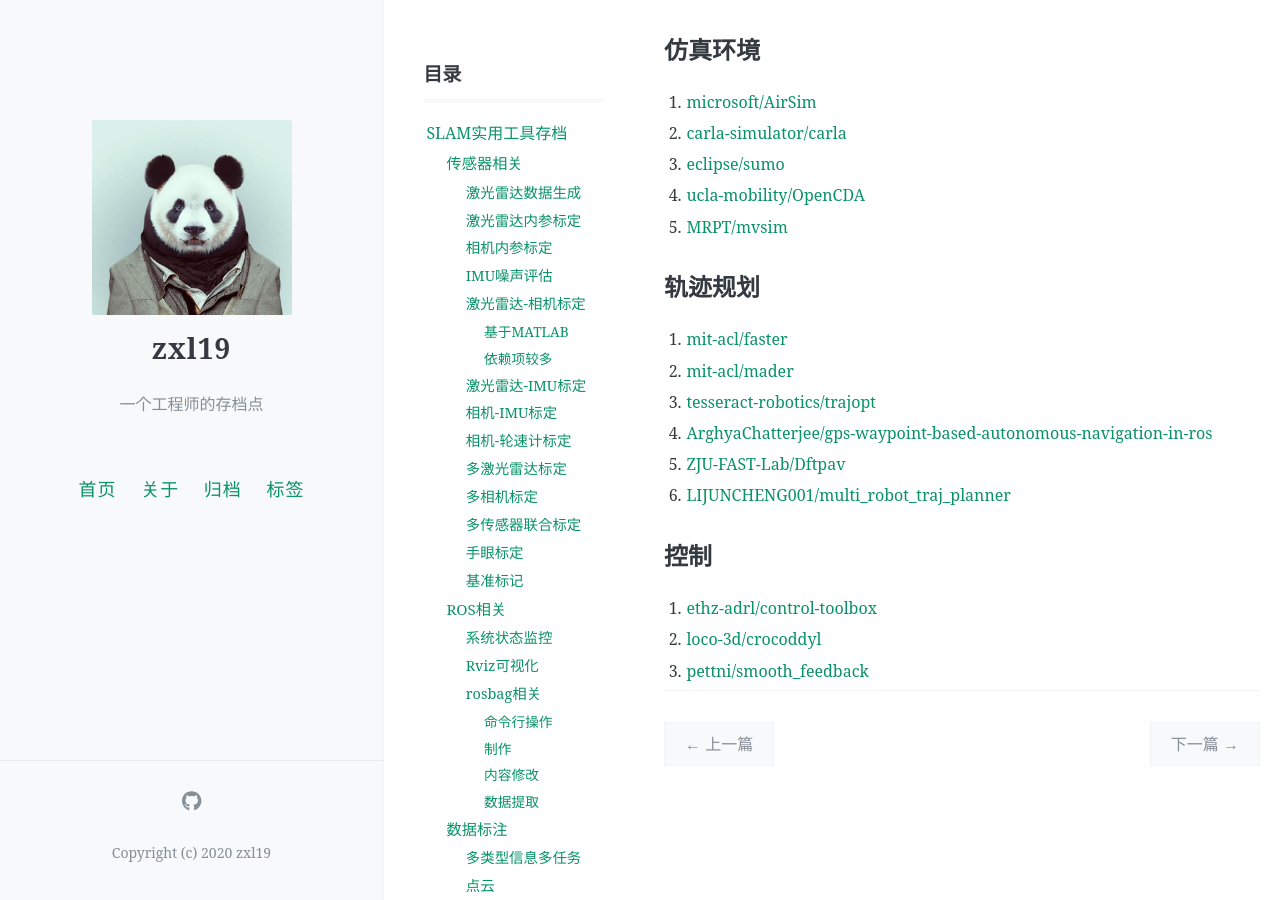
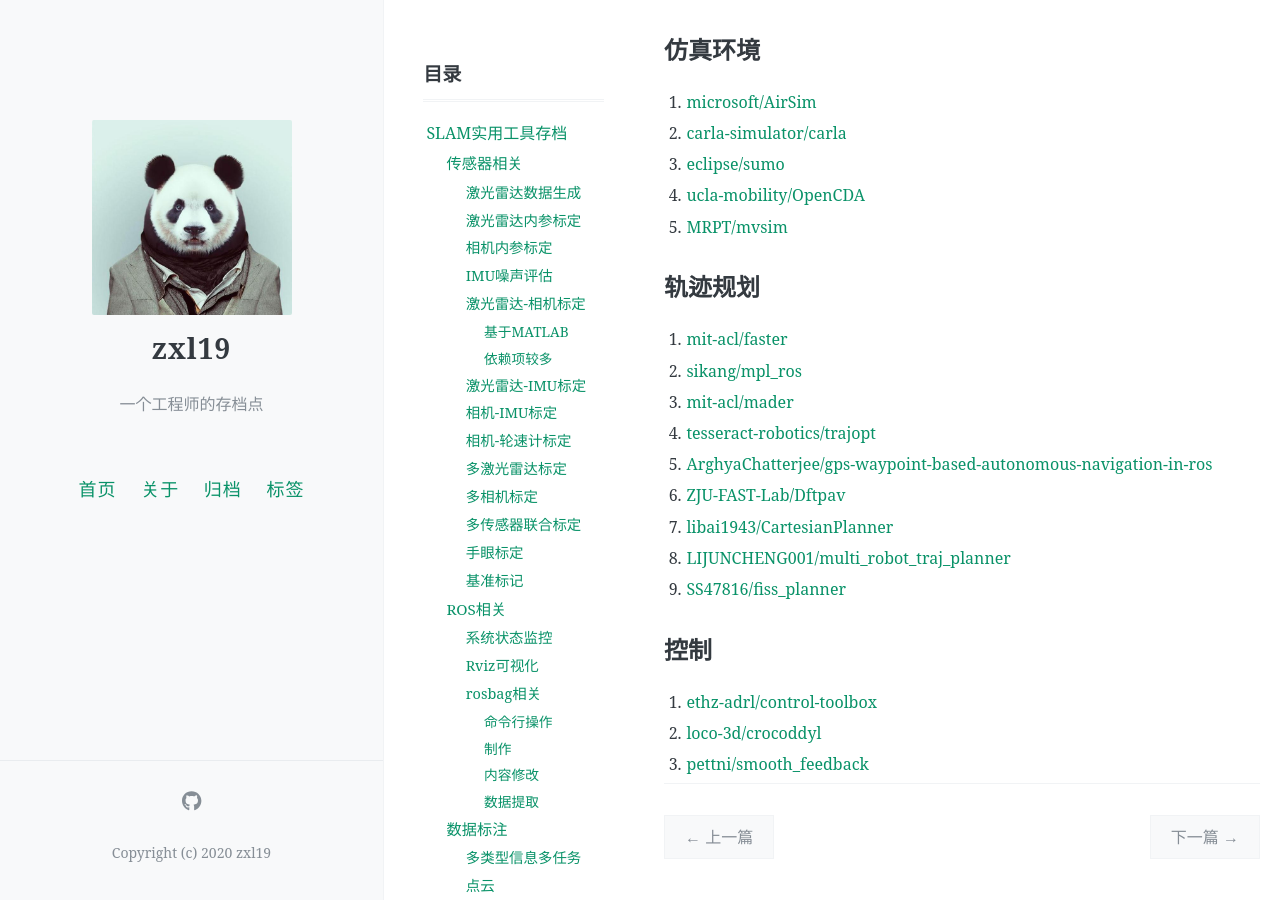
Before and after one commit to zxl19/zxl19.github.io, a Jekyll site: the page built from _posts/2021-05-25-slam-tool.md, in a window 1280 px wide and 900 px high, scrolled down 21496 px. Built offline with Jekyll 4.4.1, drawn with Linux system fonts in a browser that asks for light colours; comment, search, counter and statistics services are not loaded.

Commit message:
Update Posts

```diff
--- a/_posts/2021-05-25-slam-tool.md
+++ b/_posts/2021-05-25-slam-tool.md
@@ -765,11 +765,14 @@ pinned: false
 ## 轨迹规划
 
 1. [mit-acl/faster](https://github.com/mit-acl/faster)
-2. [mit-acl/mader](https://github.com/mit-acl/mader)
-3. [tesseract-robotics/trajopt](https://github.com/tesseract-robotics/trajopt)
-4. [ArghyaChatterjee/gps-waypoint-based-autonomous-navigation-in-ros](https://github.com/ArghyaChatterjee/gps-waypoint-based-autonomous-navigation-in-ros)
-5. [ZJU-FAST-Lab/Dftpav](https://github.com/ZJU-FAST-Lab/Dftpav)
-6. [LIJUNCHENG001/multi_robot_traj_planner](https://github.com/LIJUNCHENG001/multi_robot_traj_planner)
+2. [sikang/mpl_ros](https://github.com/sikang/mpl_ros)
+3. [mit-acl/mader](https://github.com/mit-acl/mader)
+4. [tesseract-robotics/trajopt](https://github.com/tesseract-robotics/trajopt)
+5. [ArghyaChatterjee/gps-waypoint-based-autonomous-navigation-in-ros](https://github.com/ArghyaChatterjee/gps-waypoint-based-autonomous-navigation-in-ros)
+6. [ZJU-FAST-Lab/Dftpav](https://github.com/ZJU-FAST-Lab/Dftpav)
+7. [libai1943/CartesianPlanner](https://github.com/libai1943/CartesianPlanner)
+8. [LIJUNCHENG001/multi_robot_traj_planner](https://github.com/LIJUNCHENG001/multi_robot_traj_planner)
+9. [SS47816/fiss_planner](https://github.com/SS47816/fiss_planner)
 
 ## 控制
 
```
Also changed, not shown: _posts/2021-06-01-cpp-library.md (+3 -1 lines), _posts/2021-08-14-git-note.md (+2 -7 lines).
